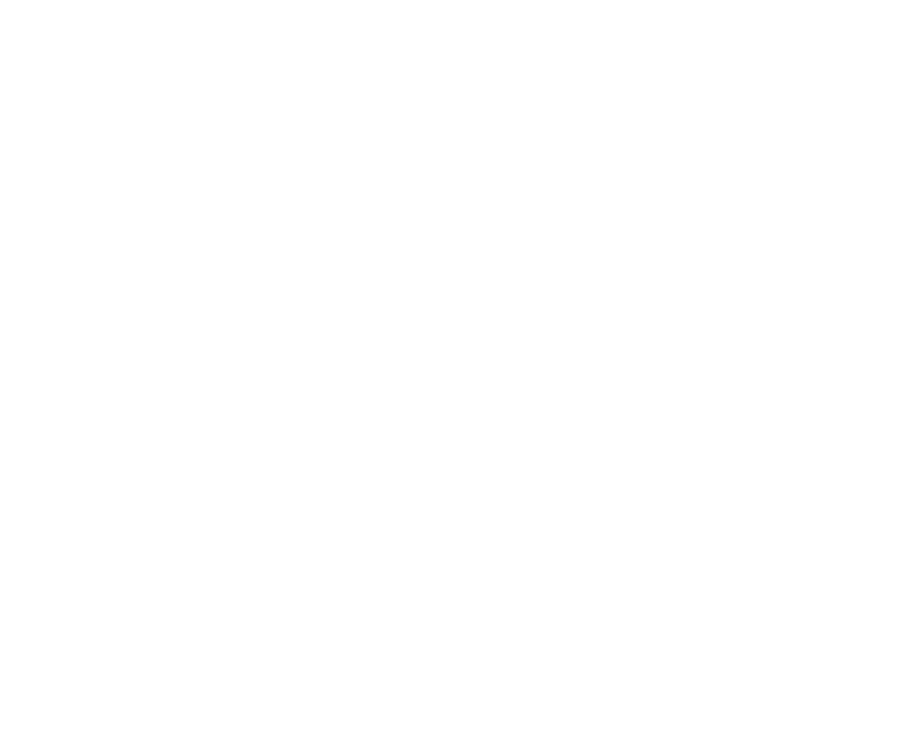
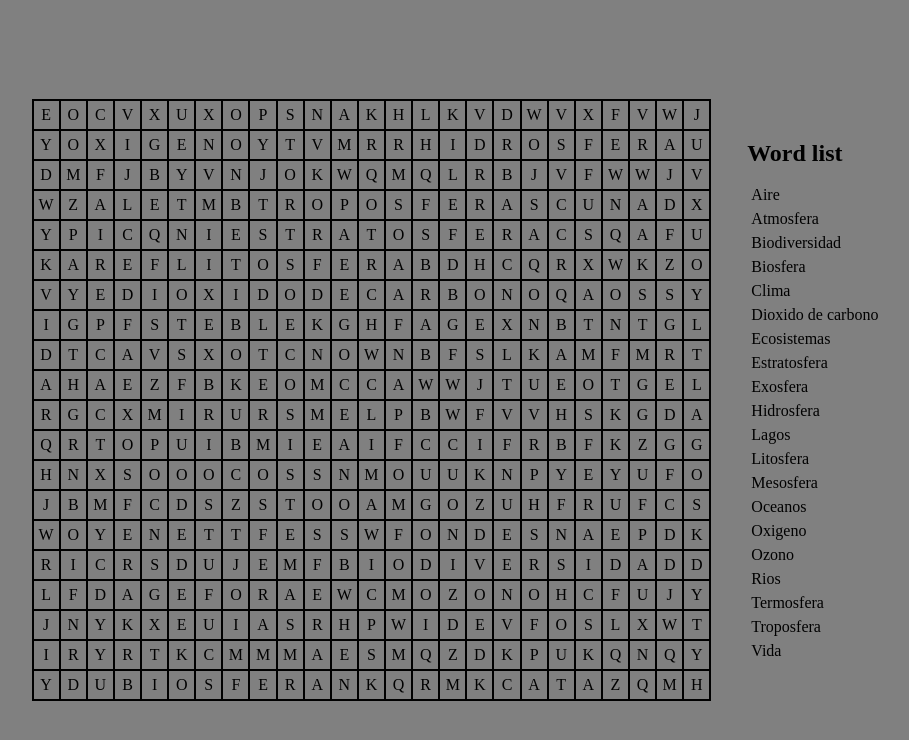
Before and after one commit to XavYan/alphabet_soup, a website built with Parcel: page src/index.html in a window 1280 px wide. Shown: the whole page, without its empty margins (185-1094 px from the left). Built offline with nearby package versions, Linux system fonts and the light colour scheme; some packages are replaced by stand-ins of ours.

Commit message:
Created simply project

```diff
--- a/src/css/index.css
+++ b/src/css/index.css
@@ -1,3 +1,44 @@
+:root {
+    --column-size: 25;
+    --row-size: 20;
+}
+
 body {
     margin: 0;
 }
+
+.container {
+    width: 100vw;
+    height: 100vh;
+    background-color: grey;
+    display: flex;
+    justify-content: center;
+    align-items: center;
+}
+
+.soup_table {
+    display: grid;
+    grid-template-rows: repeat(var(--row-size), 1fr);
+    grid-template-columns: repeat(var(--column-size), 1fr);
+    border: 1px solid black;
+    & div {
+        border: 1px solid black;
+        padding: 5px;
+        text-align: center;
+    }
+}
+
+.aside {
+    display: flex;
+    flex-direction: column;
+    align-items: center;
+
+    & h2 {
+        margin-bottom: 0;
+    }
+
+    & .word_list li {
+        list-style: none;
+        padding: 3px 0;
+    }
+}
--- a/src/index.html
+++ b/src/index.html
@@ -8,6 +8,12 @@
     <script defer src="js/index.js"></script>
 </head>
 <body>
-
+    <div class="container">
+        <div class="soup_table"></div>
+        <div class="aside">
+            <h2>Word list</h2>
+            <ul class="word_list"></ul>
+        </div>
+    </div>
 </body>
 </html>
--- a/src/js/index.js
+++ b/src/js/index.js
@@ -0,0 +1,138 @@
+import _ from 'lodash';
+
+const WORDS = [
+    'Aire',
+    'Atmosfera',
+    'Biodiversidad',
+    'Biosfera',
+    'Clima',
+    'Dioxido de carbono',
+    'Ecosistemas',
+    'Estratosfera',
+    'Exosfera',
+    'Hidrosfera',
+    'Lagos',
+    'Litosfera',
+    'Mesosfera',
+    'Oceanos',
+    'Oxigeno',
+    'Ozono',
+    'Rios',
+    'Termosfera',
+    'Troposfera',
+    'Vida'
+];
+
+const MAX_COLUMN_SIZE = 25;
+const MAX_ROW_SIZE = 20;
+
+const TABLE = document.querySelector('.soup_table');
+const WORD_LIST = document.querySelector('.word_list');
+
+const generateEmptyTable = () => {
+    TABLE.innerHTML = '';
+    for (let i of _.range(1, MAX_ROW_SIZE+1)) {
+        for (let j of _.range(1, MAX_COLUMN_SIZE + 1)) {
+            TABLE.innerHTML += `<div class="row${i} col${j}">${i};${j}</div>`
+        }
+    }
+};
+
+const isLeftToRightAvailable = (row, from, to) => {
+    for (let i = from; i <= to; i++) {
+        let cell = document.querySelector('.row' + row + '.col' + i);
+        if (cell.classList.contains('marked')) {
+            return false;
+        }
+    }
+    return true;
+};
+
+const isUpToDownAvailable = (column, from, to) => {
+    for (let i = from; i <= to; i++) {
+        let cell = document.querySelector('.row' + i + '.col' + column);
+        if (cell.classList.contains('marked')) {
+            return false;
+        }
+    }
+    return true;
+};
+
+const setWordLeftToRight = word => {
+    let minimunSize = MAX_COLUMN_SIZE - word.length + 1;
+
+    let column, row;
+    do {
+        column = _.random(1, minimunSize);
+        row = _.random(1, MAX_ROW_SIZE);
+    } while (!isLeftToRightAvailable(row, column, column + word.length-1));
+
+    // console.log("Encontrado hueco para " + word + " en: (" + row + ", " + column + ")");
+    for (let i = 0; i < word.length; i++) {
+        let cell = document.querySelector('.row' + row + '.col' + (column + i));
+        cell.textContent = word[i];
+        cell.classList.add('marked');
+    }
+};
+
+const setWordUpToDown = word => {
+    let minimunSize = MAX_ROW_SIZE - word.length + 1;
+
+    let column, row;
+    do {
+        column = _.random(1, MAX_COLUMN_SIZE);
+        row = _.random(1, minimunSize);
+    } while (!isUpToDownAvailable(column, row, row + word.length-1));
+
+    // console.log("Encontrado hueco para " + word + " en: (" + row + ", " + column + ")");
+    for (let i = 0; i < word.length; i++) {
+        let cell = document.querySelector('.row' + (row + i) + '.col' + column);
+        cell.textContent = word[i];
+        cell.classList.add('marked');
+    }
+};
+
+const setWordsIntoTable = () => {
+    for (const word of WORDS) {
+        const orientation = _.random(1,2);
+        const formatedWord = word.replace(/\s/g, '').toUpperCase();
+        if (orientation == 1) {
+            setWordLeftToRight(formatedWord);
+        } else {
+            setWordUpToDown(formatedWord);
+        }
+    }
+};
+
+const setRandomOnLeftCells = () => {
+    for (let i of _.range(1, MAX_ROW_SIZE + 1)) {
+        for (let j of _.range(1, MAX_COLUMN_SIZE + 1)) {
+            let cell = document.querySelector('.row' + i + ".col" + j);
+            if (!cell.classList.contains('marked')) {
+                cell.textContent = String.fromCharCode(_.random(65, 90));
+            }
+        }
+    }
+}
+
+const removeMarkedClass = () => {
+    let cells = document.querySelectorAll('.marked');
+    for (let cell of cells) {
+        cell.classList.remove('marked');
+    }
+}
+
+const loadWordList = () => {
+    WORD_LIST.innerHTML = '';
+    for (let i in WORDS) {
+        WORD_LIST.innerHTML += `<li id="word${i}">${WORDS[i]}</li>`;
+    }
+}
+
+
+generateEmptyTable();
+setWordsIntoTable();
+setRandomOnLeftCells();
+removeMarkedClass();
+
+loadWordList();
```
Also changed, not shown: package.json (+5 -2 lines), .postcssrc, 2 other files.
